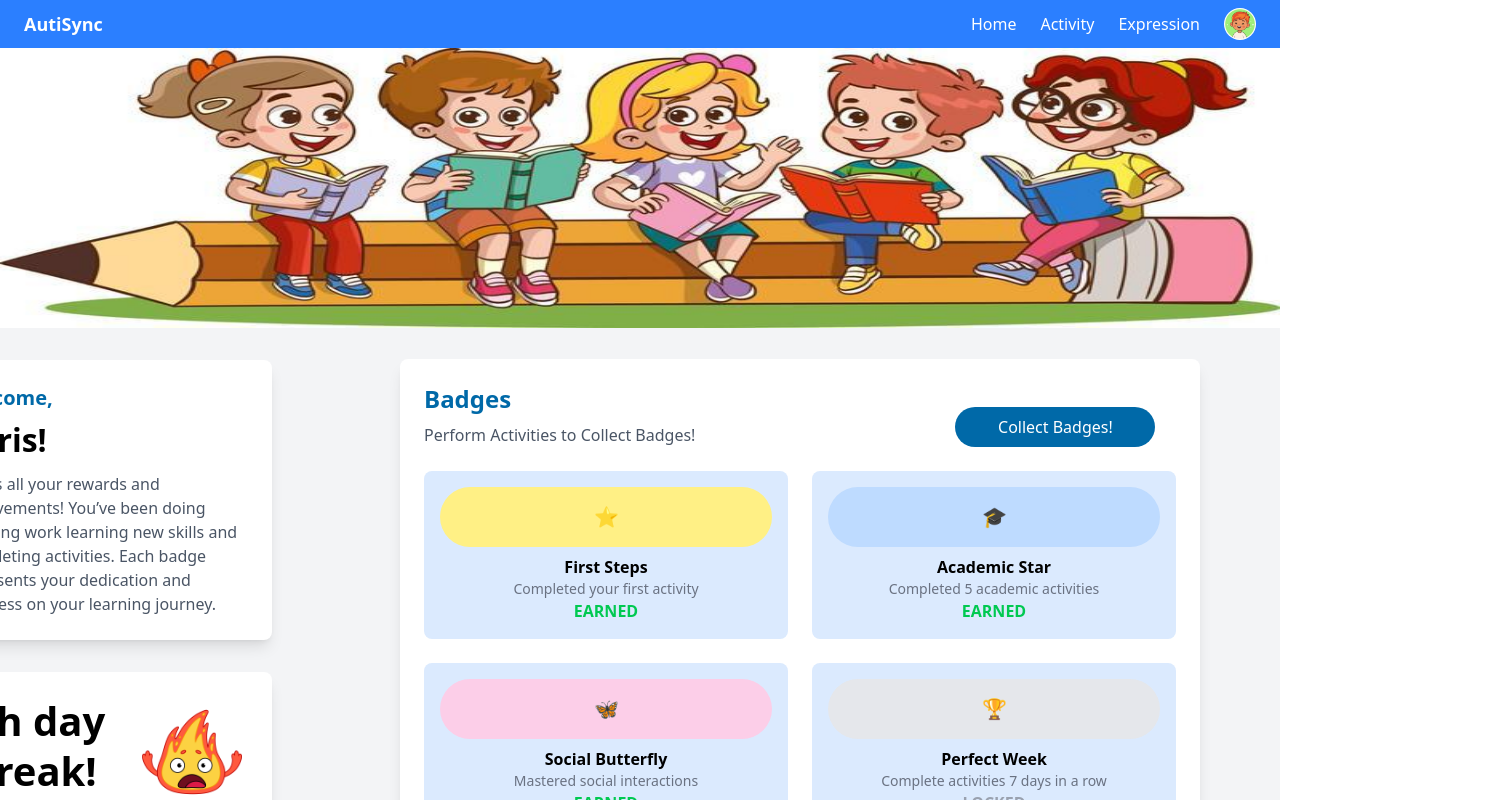
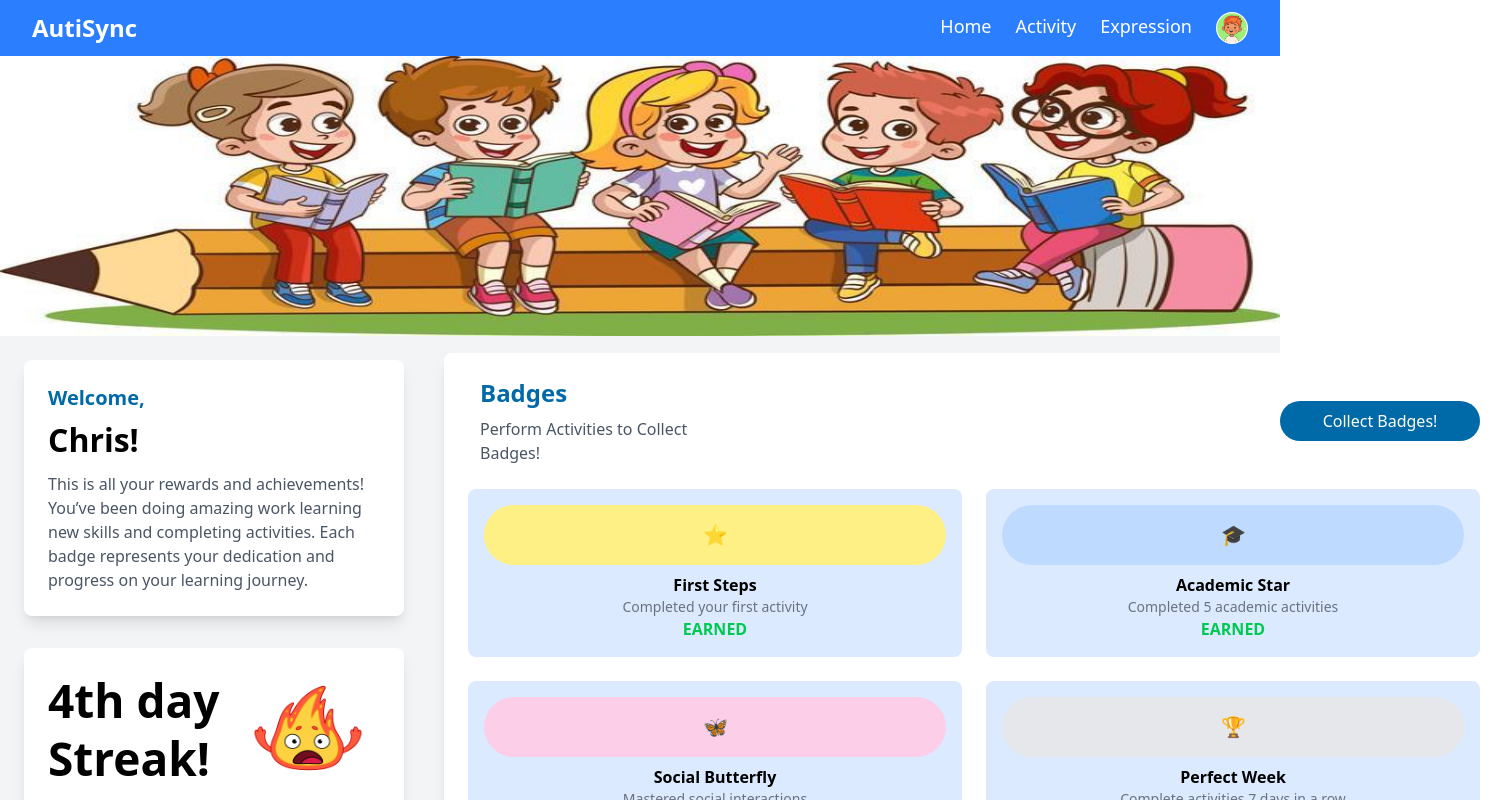
Before and after one commit to ValdezIsaiah/AutiSyncV2, a React app: page /studentpage in a window 1280 px wide. Shown: the top 800 px of the page, 1504 px wide, since content can reach past the window. Built offline with nearby package versions, Linux system fonts and the light colour scheme; the HTML template or start-up script is replaced by a standard one.

Commit message:
Update StudentPage.jsx

```diff
--- a/src/pages/StudentPage.jsx
+++ b/src/pages/StudentPage.jsx
@@ -14,18 +14,22 @@ const StudentPage = () => {
       navigate("/choosecategory"); // Redirect to the LoginPage route
     };
 
+    const goToProfile = () => {
+      navigate('/studentprofile');
+    };
+
   return (
     <div className="min-h-screen bg-gray-100">
-      <header className="bg-blue-500 text-white py-2">
-        <div className="max-w-7xl mx-auto flex justify-between items-center px-6">
-        <h2 className="text-white text-lg  font-bold">AutiSync</h2>
-          <nav className="flex space-x-6 ml-auto mr-6">
-            <a href="/studentpage" className="text-white hover:text-gray-300">Home</a>
+      <header className="bg-blue-500 text-white py-3">
+        <div className="w-ful mx-auto flex justify-between  px-8">
+        <h2 className="text-white text-2xl  font-bold">AutiSync</h2>
+          <nav className="flex text-lg space-x-6 ml-auto mr-6">
+            <a href="/home" className="text-white hover:text-gray-300">Home</a>
             <a href="/choosecategory" className="text-white hover:text-gray-300">Activity</a>
             <a href="#emotion-selection" className="text-white hover:text-gray-300">Expression</a>
           </nav>
-          <div className="flex items-center">
-            <img
+          <div className="flex items-center cursor-pointer">
+            <img onClick={goToProfile}
               src="/src/assets/kidprofile1.jpg" // Replace with the profile image URL
               alt="Profile Icon"
               className="h-8 w-8 rounded-full"
@@ -43,9 +47,9 @@ const StudentPage = () => {
 
       {/* Main Content */}
       {/* <main className="flex "> */}
-      <div className="container mx-auto p-8 flex flex-col gap-8">
+      <div className="container mx-auto p-6 flex flex-col gap-8">
         {/* Left Column: Streak */}
-        <div className="bg-white p-6 rounded-lg shadow-lg flex flex-col -ml-25 justify-between w-85">
+        <div className="bg-white p-6 rounded-lg shadow-lg flex flex-col justify-between w-95">
         <div flex flex-rows-2>
           <h2 className="text-xl font-bold text-sky-700">Welcome, </h2>
           <h1 className="text-[32px] font-semibold mt-1">Chris!</h1>
@@ -55,13 +59,13 @@ const StudentPage = () => {
           </p>
         </div>
 
-        <div className="bg-white p-6 rounded-lg shadow-lg flex flex-col -ml-25 justify-between w-85">
+        <div className="bg-white p-6 rounded-lg shadow-lg flex flex-col justify-between w-95">
            <div className="flex flex-rows-2">
-            <span className="font-bold leading-tight  text-[40px] w-50">4th day Streak!</span>
+            <span className="font-bold leading-tight  text-[46px] w-50">4th day Streak!</span>
             <img
               src="/src/assets/firesticker.png" // Replace with the actual image path
               alt="Streak Icon"
-              className="h-28 w-28 rounded-full ml-0  "
+              className="h-28 w-30 rounded-full ml-0  "
             />
             </div>
             <p className="text-sm mt-5 text-gray-600">You’re doing Great, Keep Going!</p>
@@ -70,8 +74,8 @@ const StudentPage = () => {
         </div>
 
         {/* Right Column: Badges */}
-        <div className="bg-white p-6 rounded-lg shadow-lg w-200 ml-100 mt-[-545px] ">
-          <div className="flex flex-rows-2 gap-65">
+        <div className="bg-white p-6 rounded-lg shadow-lg w-265 ml-111 mt-[-522px] ">
+          <div className="flex flex-rows-2 gap-135 ml-3">
           <div>
             <h2 className="text-2xl font-bold text-sky-700">Badges</h2>
              <p className="mt-2 text-gray-600">Perform Activities to Collect Badges!</p>
```
